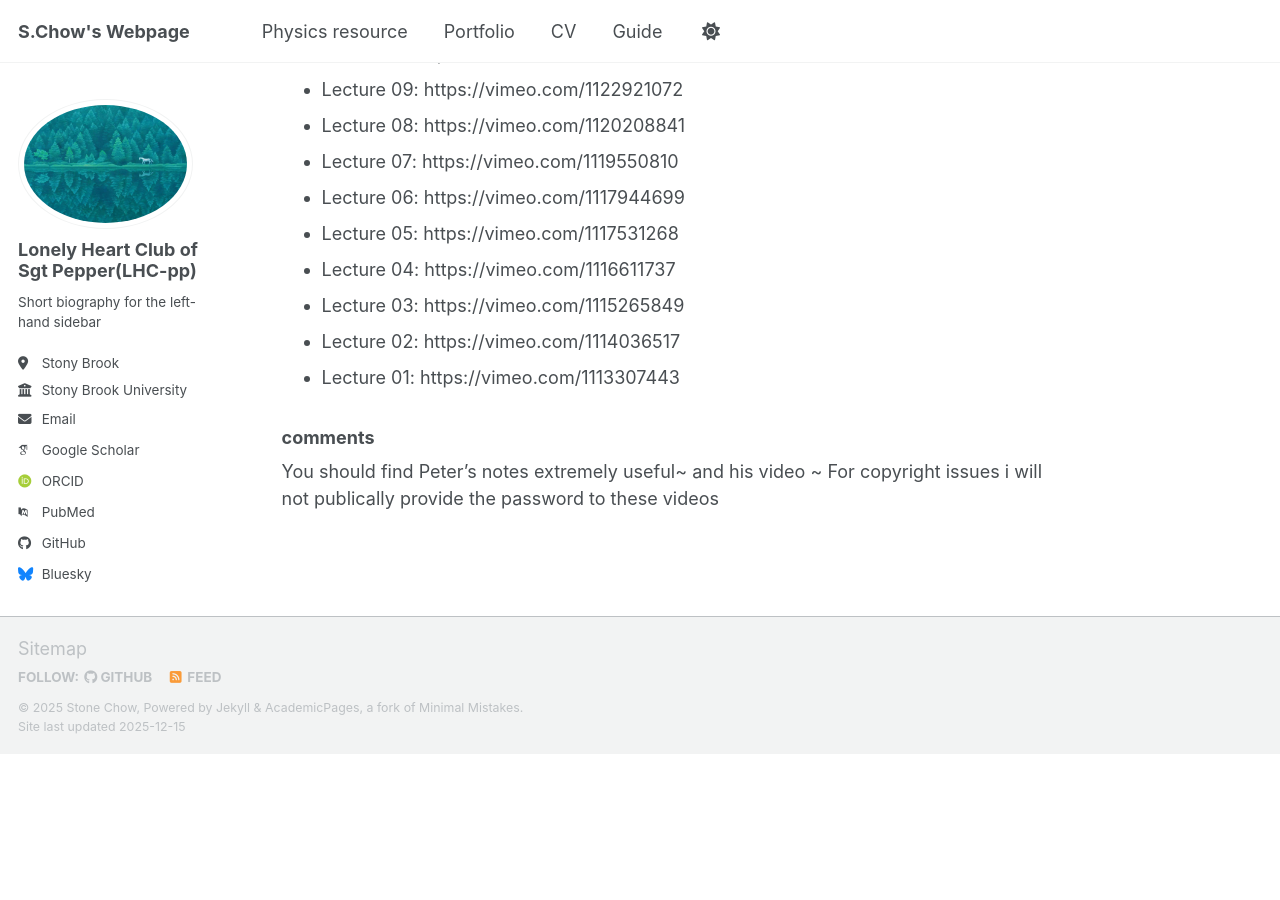
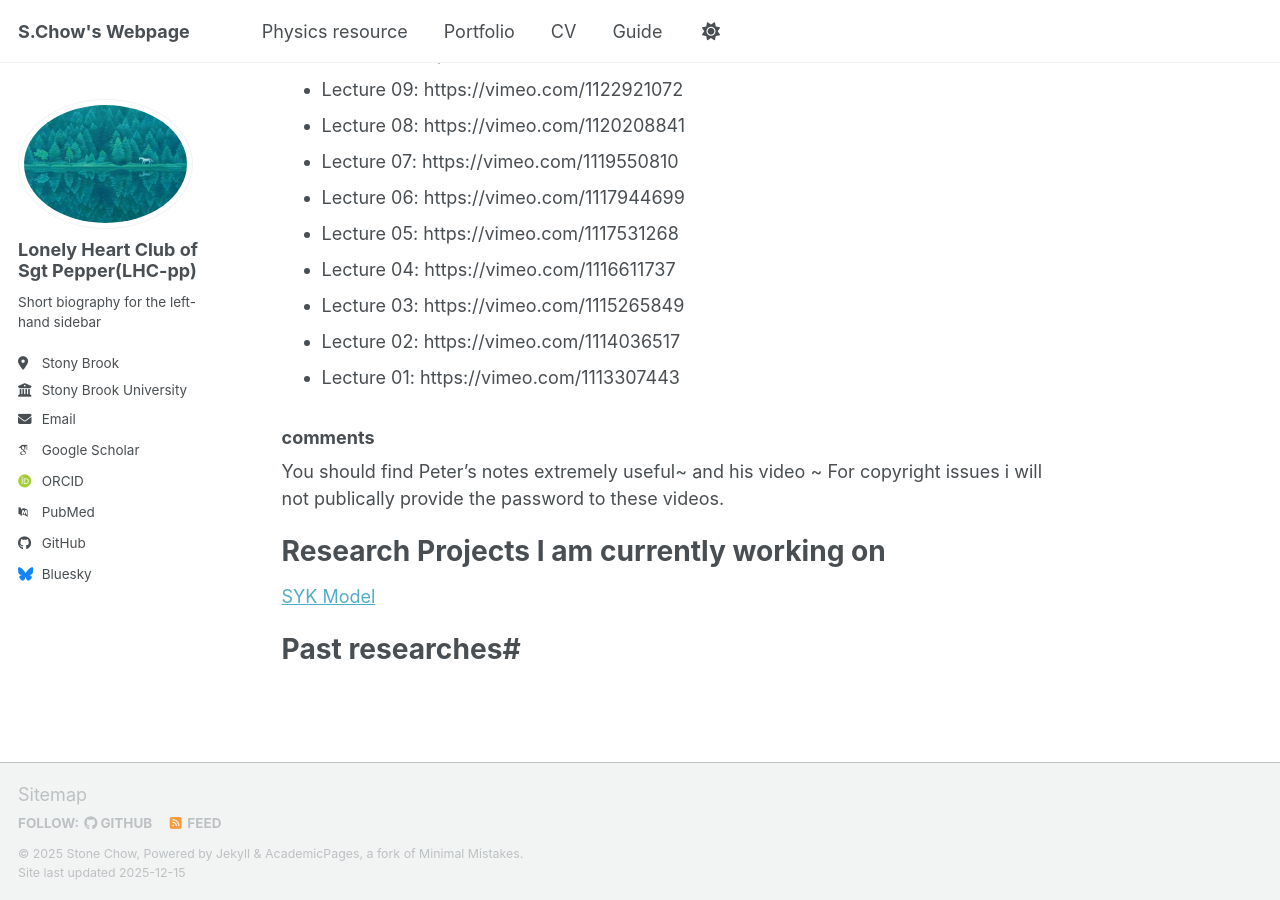
Before and after one commit to StoneChou2007/StoneChou2007, a Jekyll site: the page built from _pages/PhysicsResources.md, in a window 1280 px wide and 900 px high, scrolled down 3450 px. Built offline with Jekyll 4.4.1, drawn with Linux system fonts in a browser that asks for light colours; some web fonts are replaced; a script bundle is joined from its source files by our own code; library files that are not in the unit come from our copies; before the commit the page ends 4204 px from its top, so only the background shows below that.

Commit message:
Update PhysicsResources.md

```diff
--- a/_pages/PhysicsResources.md
+++ b/_pages/PhysicsResources.md
@@ -76,4 +76,12 @@ I find it particularly useful when I am doing loop correction;
 - Lecture 01: https://vimeo.com/1113307443
 
 ### comments ###
-You should find Peter's notes extremely useful~ and his video ~ For copyright issues i will not publically provide the password to these videos
+You should find Peter's notes extremely useful~ and his video ~ For copyright issues i will not publically provide the password to these videos.
+
+
+
+# Research Projects I am currently working on #
+
+[SYK Model]({{ "/physicscourses/SYKmodel/" | relative_url }})
+
+# Past researches#
```
